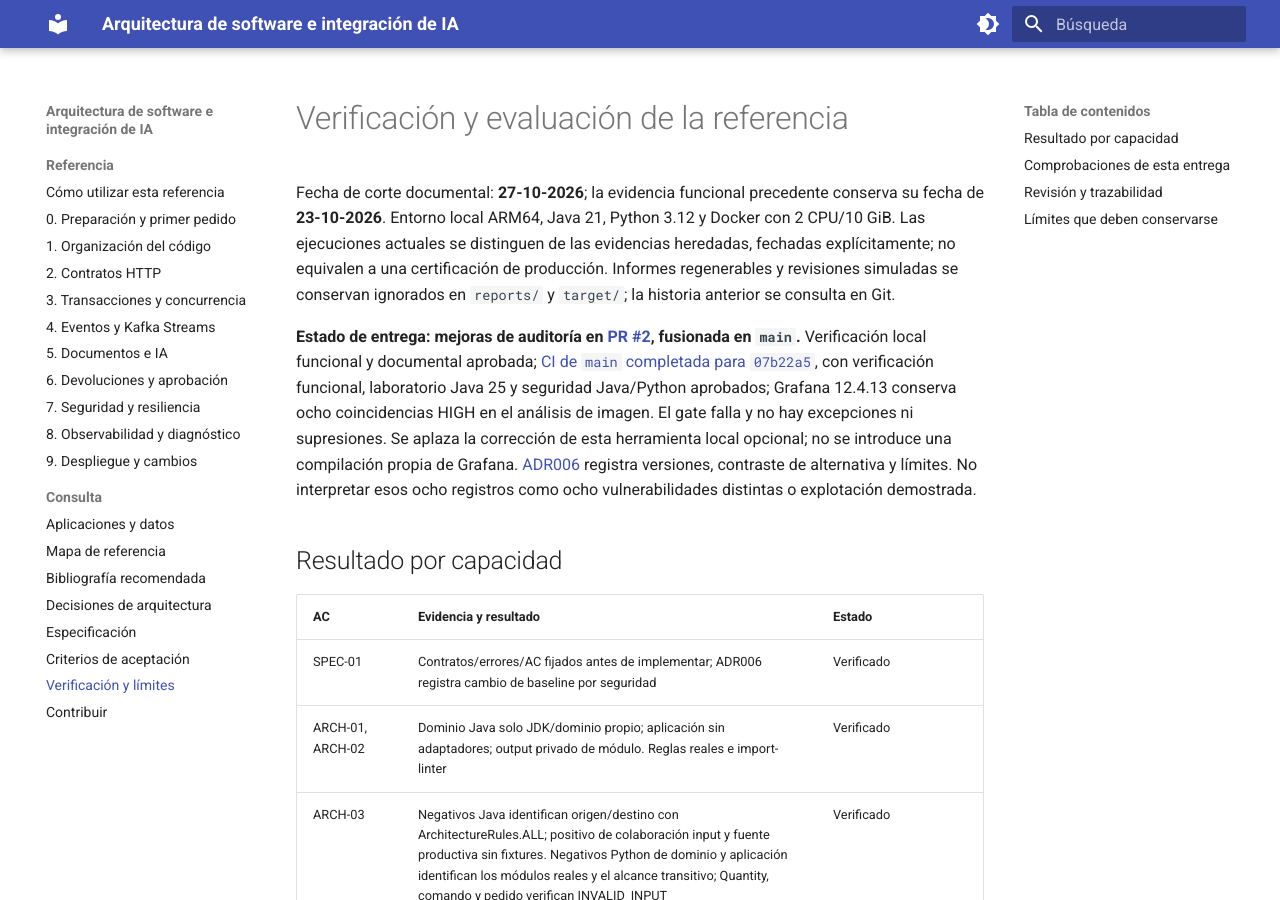
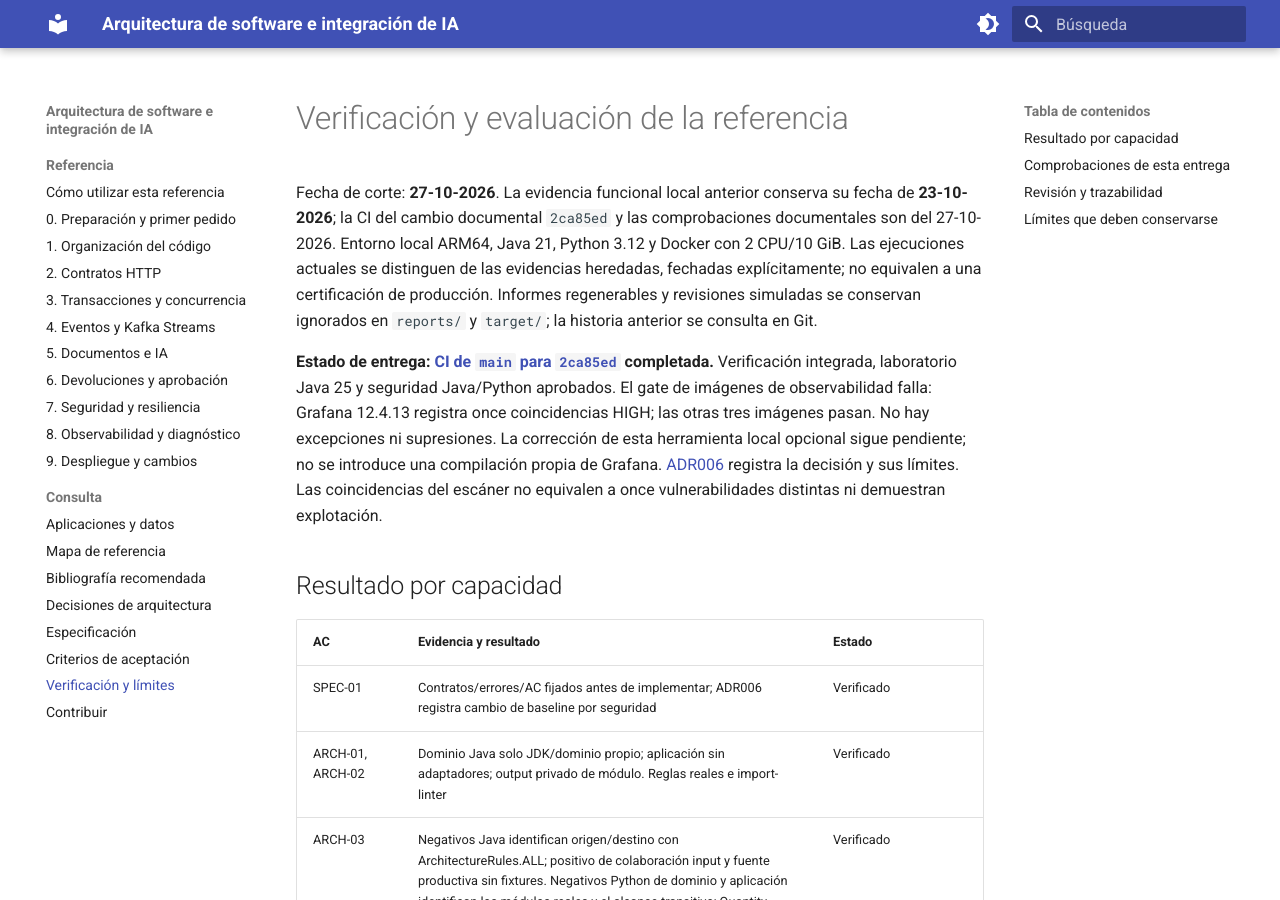
Before and after one commit to victormartingil/software-architecture, an MkDocs documentation site: the page built from docs/verification.md, in a window 1280 px wide and 900 px high. Built offline with MkDocs 1.6.1 and Material for MkDocs 9.7.7, drawn with Linux system fonts in a browser that asks for light colours; some of the changed text lies outside the part shown.

Commit message:
docs: record current CI evidence

```diff
--- a/docs/verification.md
+++ b/docs/verification.md
@@ -1,8 +1,8 @@
 # Verificación y evaluación de la referencia
 
-Fecha de corte documental: **27-10-2026**; la evidencia funcional precedente conserva su fecha de **23-10-2026**. Entorno local ARM64, Java 21, Python 3.12 y Docker con 2 CPU/10 GiB. Las ejecuciones actuales se distinguen de las evidencias heredadas, fechadas explícitamente; no equivalen a una certificación de producción. Informes regenerables y revisiones simuladas se conservan ignorados en `reports/` y `target/`; la historia anterior se consulta en Git.
+Fecha de corte: **27-10-2026**. La evidencia funcional local anterior conserva su fecha de **23-10-2026**; la CI del cambio documental `2ca85ed` y las comprobaciones documentales son del 27-10-2026. Entorno local ARM64, Java 21, Python 3.12 y Docker con 2 CPU/10 GiB. Las ejecuciones actuales se distinguen de las evidencias heredadas, fechadas explícitamente; no equivalen a una certificación de producción. Informes regenerables y revisiones simuladas se conservan ignorados en `reports/` y `target/`; la historia anterior se consulta en Git.
 
-**Estado de entrega: mejoras de auditoría en [PR #2](https://github.com/victormartingil/software-architecture/pull/2), fusionada en `main`.** Verificación local funcional y documental aprobada; [CI de `main` completada para `07b22a5`](https://github.com/victormartingil/software-architecture/actions/runs/39918968036), con verificación funcional, laboratorio Java 25 y seguridad Java/Python aprobados; Grafana 12.4.13 conserva ocho coincidencias HIGH en el análisis de imagen. El gate falla y no hay excepciones ni supresiones. Se aplaza la corrección de esta herramienta local opcional; no se introduce una compilación propia de Grafana. [ADR006](decisions/006-maintenance.md) registra versiones, contraste de alternativa y límites. No interpretar esos ocho registros como ocho vulnerabilidades distintas o explotación demostrada.
+**Estado de entrega: [CI de `main` para `2ca85ed`](https://github.com/victormartingil/software-architecture/actions/runs/40532225786) completada.** Verificación integrada, laboratorio Java 25 y seguridad Java/Python aprobados. El gate de imágenes de observabilidad falla: Grafana 12.4.13 registra once coincidencias HIGH; las otras tres imágenes pasan. No hay excepciones ni supresiones. La corrección de esta herramienta local opcional sigue pendiente; no se introduce una compilación propia de Grafana. [ADR006](decisions/006-maintenance.md) registra la decisión y sus límites. Las coincidencias del escáner no equivalen a once vulnerabilidades distintas ni demuestran explotación.
 
 ## Resultado por capacidad
 
@@ -85,9 +85,9 @@ Fecha de corte documental: **27-10-2026**; la evidencia funcional precedente con
 | CLOUD-DEPLOY | Sin apply ni recursos cloud creados | Fuera de alcance |
 | REF-HTTP-01, REF-LOG-01 | Cuatro pruebas ProblemAdvice y caso MVC integrado: 404/405/406/415. AI añade cinco regresiones de 404/405 con Problem Details, correlación y Allow; cabeceras y detalles sensibles no sustituyen los metadatos del cuerpo. Regresión completa | Verificado |
 | REF-ARCH-05 | Doce pruebas de arquitectura: producción, negativos de servicio ajeno y positivos input/modelos/shared | Verificado |
-| REF-OBS-05 | Cuatro releases oficiales ARM64/AMD64; validación, promtool y smoke integrado pasan. Trivy 0.76.1 por digest: tres imágenes sin HIGH/CRITICAL, Grafana con ocho HIGH | **Bloqueado en seguridad de Grafana** |
+| REF-OBS-05 | Cuatro releases oficiales ARM64/AMD64; validación, promtool y smoke integrado pasan. Trivy 0.76.1 por digest en CI del 27-10-2026: tres imágenes sin HIGH/CRITICAL, Grafana con once coincidencias HIGH | **Bloqueado en seguridad de Grafana** |
 | REF-NAV-01, REF-DOC-01 | 104 alias previos conservados, 35 anclas nuevas, nueve bloques de lectura; checker HTML con ocho pruebas, revisión especializada y navegador | Verificado documentalmente |
-| REF-DOC-02 | 27-10-2026: tres aclaraciones junto al primer uso, contrastadas con ambos POM, `CommerceApplication`/beans de pedidos y `ai_service`/`main.py`. Sin código productivo ni contratos cambiados; higiene, MkDocs estricto y navegación HTML aprobados. No se ha medido comprensión con lectores | Verificado documentalmente |
+| REF-DOC-02 | 27-10-2026: tres aclaraciones junto al primer uso, contrastadas con ambos POM, `CommerceApplication`/beans de pedidos y `ai_service`/`main.py`. Sin código productivo ni contratos cambiados; higiene, MkDocs estricto y navegación HTML aprobados localmente; job `verify` aprobado en CI de `2ca85ed`. No se ha medido comprensión con lectores | Verificado documentalmente |
 | REF-STUDY-01 | Tres sesiones Java/Spring conservadas; ejercicios nuevos contrastados en copia temporal: Kafka/grace (1 prueba), Python/Protocol/cancelación y reutilización (1), tres consultas PromQL con promtool 3.15.1; ArchUnit directo sin Docker (12 pruebas) | Verificado; no medido con alumnos |
 | REF-BIB-01 | 17 volúmenes, 35 temas, 50 asociaciones, nueve repositorios; índices/extractos y fragmentos consultados, una lectura inicial por capítulo | Verificado; no lectura íntegra de libros de pago |
 | REF-JAVA25-01 | JDK 25+36-3489 local: make java25-lab aprueba seis comprobaciones explícitas, sin preview. Scope, anidación, excepción, aislamiento y propagación explícita; aplicaciones Java 21 conservadas | Verificado localmente; job CI independiente, resultado por SHA |
```
